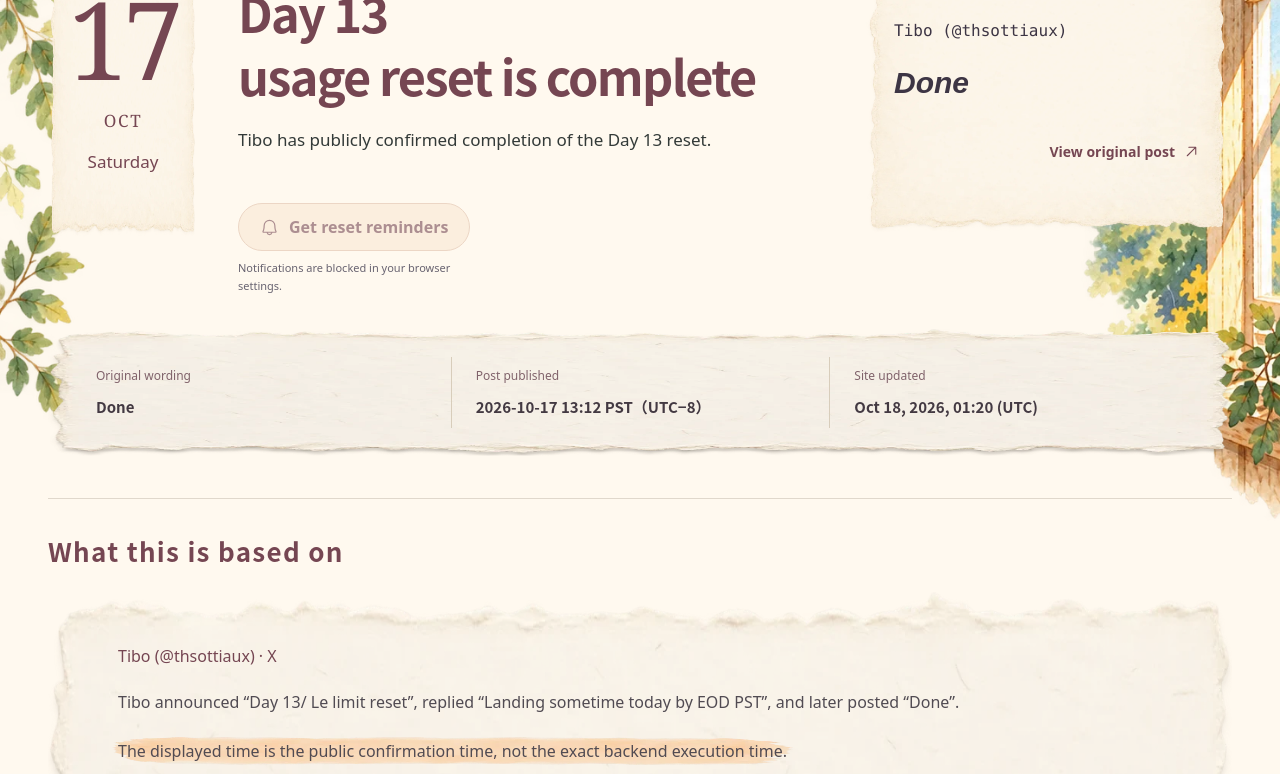
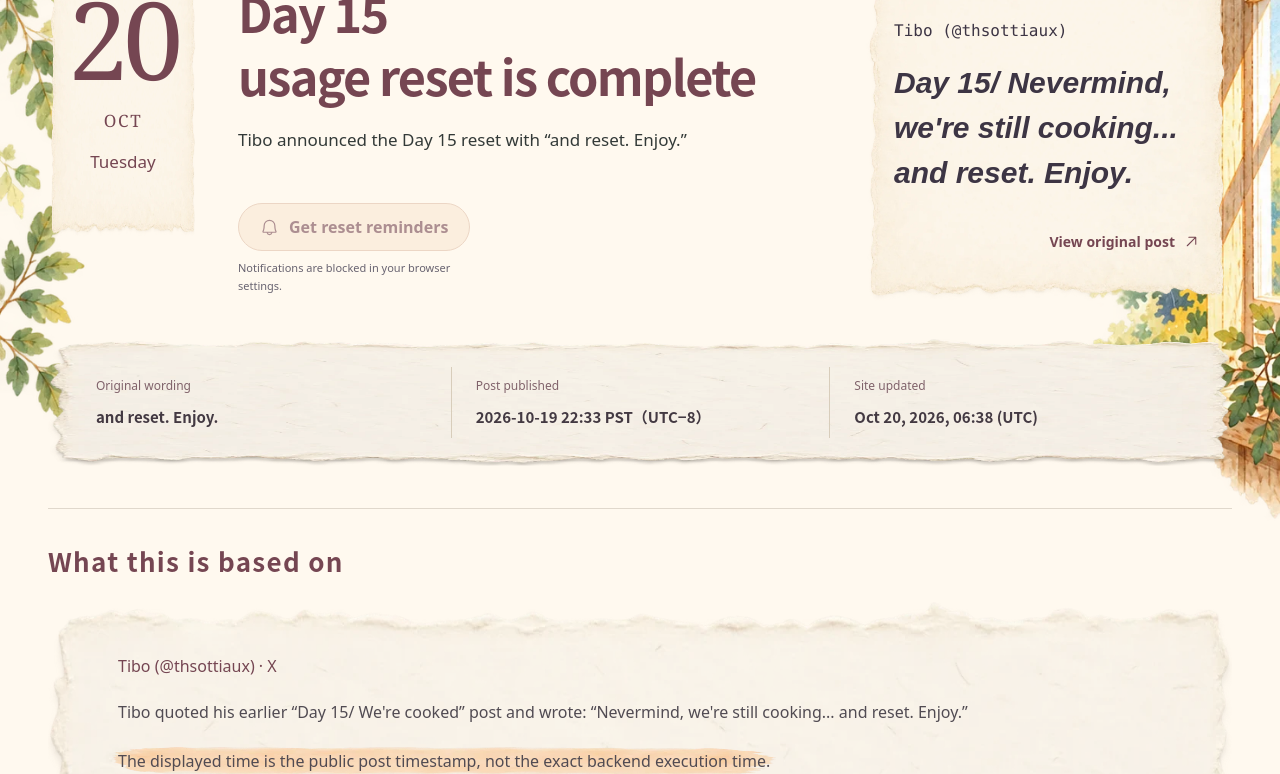
Before and after one commit to Sunzenki/codex-reset-watch, a React (Vite) app: page / in a window 1280 px wide. Shown: the part 220-994 px from the top of the page. Built offline with nearby package versions, Linux system fonts and the light colour scheme.

Commit message:
content: confirm Day 15 Codex usage reset

```diff
--- a/public/data/current.json
+++ b/public/data/current.json
@@ -1,32 +1,18 @@
 {
   "kind": "reset_confirmed",
   "status": "confirmed",
-  "headline": "Day 13 usage reset is complete",
+  "headline": "Day 15 usage reset is complete",
   "resetAt": null,
   "sourceTimezone": "UTC (X timestamp)",
-  "originalTimeText": "Done",
-  "scope": "Day 13 reset; eligible plans and usage windows were not specified.",
+  "originalTimeText": "and reset. Enjoy.",
+  "scope": "Day 15 reset; eligible plans and usage windows were not specified.",
   "announcement": {
     "source": "Tibo (@thsottiaux) / X post",
-    "text": "Done",
-    "translation": "已完成。",
-    "url": "https://x.com/thsottiaux/status/2111566005684289735",
-    "postedAt": "2026-10-17T21:12:21.000Z"
+    "text": "Day 15/ Nevermind, we're still cooking... and reset. Enjoy.",
+    "translation": "第 15 天：没事，我们还在继续忙活……额度也重置了。尽情使用吧。",
+    "url": "https://x.com/thsottiaux/status/2112432076767289678",
+    "postedAt": "2026-10-20T06:33:48.000Z"
   },
-  "previousAnnouncement": {
-    "source": "Tibo (@thsottiaux) / X post",
-    "text": "Day 13/ Le limit reset",
-    "translation": "第 13 天：额度重置。",
-    "url": "https://x.com/thsottiaux/status/2111492673890824348",
-    "postedAt": "2026-10-17T16:20:57.000Z"
-  },
-  "timingSource": {
-    "source": "Tibo (@thsottiaux) / X reply",
-    "text": "Landing sometime today by EOD PST",
-    "translation": "将在今天 PST 当天结束前的某个时候落地。",
-    "url": "https://x.com/thsottiaux/status/2111492738025959922",
-    "postedAt": "2026-10-17T16:21:13.000Z"
-  },
-  "updatedAt": "2026-10-18T01:20:27.332Z",
-  "note": "The displayed time is the public confirmation time, not the exact backend execution time. The earlier EOD PST reply referred to October 17 in Pacific time; its estimated end-of-day boundary is October 18 at 08:00 UTC under literal PST, or 07:00 UTC if PDT was intended. Eligible plans and usage windows were not specified."
+  "updatedAt": "2026-10-20T06:38:32.772Z",
+  "note": "The displayed time is the public post timestamp, not the exact backend execution time. Eligible plans and usage windows were not specified."
 }
--- a/public/data/history.json
+++ b/public/data/history.json
@@ -1,4 +1,24 @@
 [
+  {
+    "id": "reset-2026-10-20-day15-confirmed",
+    "targetAt": "2026-10-20T06:33:48.000Z",
+    "precision": "confirmed",
+    "originalTimezone": "UTC (X timestamp)",
+    "originalTimeText": "and reset. Enjoy.",
+    "announcement": {
+      "source": "Tibo (@thsottiaux) / X post",
+      "text": "Day 15/ Nevermind, we're still cooking... and reset. Enjoy.",
+      "translation": "第 15 天：没事，我们还在继续忙活……额度也重置了。尽情使用吧。",
+      "url": "https://x.com/thsottiaux/status/2112432076767289678",
+      "postedAt": "2026-10-20T06:33:48.000Z"
+    },
+    "outcome": "as_announced",
+    "note": "The displayed time is the public post timestamp, not the exact backend execution time. Eligible plans and usage windows were not specified.",
+    "recordedAt": "2026-10-20T06:38:32.772Z",
+    "eventType": "reset",
+    "resetType": "reset",
+    "timeBasis": "confirmation"
+  },
   {
     "id": "reset-2026-10-17-day13-confirmed",
     "targetAt": "2026-10-17T21:12:21.000Z",
--- a/scripts/postbuild-seo.mjs
+++ b/scripts/postbuild-seo.mjs
@@ -16,7 +16,7 @@ const locales = {
     homeTitle: seoMetadata.en.home.title, historyTitle: seoMetadata.en.history.title,
     homeDescription: seoMetadata.en.home.description, historyDescription: seoMetadata.en.history.description,
     expected: 'Reset expected around', bankedExpected: 'Banked reset expected around', bankedReached: 'Expected banked-reset availability time reached', bankedPending: 'A banked reset is being distributed', bankedObserved: 'Banked reset verified as available', reached: 'The announced reset time has passed',
-    rolloutHeadline: 'Plus 5-hour limit rollout has begun', confirmedResetHeadline: 'Day 13 usage reset is complete', confirmedDateHeadline: 'Tibo confirms a Tuesday reset', untimedHintHeadline: 'A new usage reset announced',
+    rolloutHeadline: 'Plus 5-hour limit rollout has begun', confirmedResetHeadline: 'Day 15 usage reset is complete', confirmedDateHeadline: 'Tibo confirms a Tuesday reset', untimedHintHeadline: 'A new usage reset announced',
     source: 'Original public source', updated: 'Last human update', historyIntro: 'Past public reset posts and their converted times.',
   },
   'zh-CN': {
@@ -24,14 +24,14 @@ const locales = {
     homeTitle: seoMetadata['zh-CN'].home.title, historyTitle: seoMetadata['zh-CN'].history.title,
     homeDescription: seoMetadata['zh-CN'].home.description, historyDescription: seoMetadata['zh-CN'].history.description,
     expected: '预计', bankedExpected: '储备重置机会预计于', bankedReached: '储备重置机会的预计到账时间已到', bankedPending: '储备重置正在发放', bankedObserved: '储备重置已实测到账', reached: '预告重置时间已到', source: '公开原始来源', updated: '本站人工更新', historyIntro: '过往公开重置消息及其时间换算记录。',
-    rolloutHeadline: 'Plus 5 小时限制已开始落地', confirmedResetHeadline: '第 13 天额度重置已完成', confirmedDateHeadline: 'Tibo 确认周二进行重置', untimedHintHeadline: '新一轮额度重置已宣布',
+    rolloutHeadline: 'Plus 5 小时限制已开始落地', confirmedResetHeadline: '第 15 天额度重置已完成', confirmedDateHeadline: 'Tibo 确认周二进行重置', untimedHintHeadline: '新一轮额度重置已宣布',
   },
   'zh-TW': {
     lang: 'zh-TW', intl: 'zh-TW', timeZone: 'Asia/Taipei',
     homeTitle: seoMetadata['zh-TW'].home.title, historyTitle: seoMetadata['zh-TW'].history.title,
     homeDescription: seoMetadata['zh-TW'].home.description, historyDescription: seoMetadata['zh-TW'].history.description,
     expected: '預計', bankedExpected: '儲備重置機會預計於', bankedReached: '儲備重置機會的預計到帳時間已到', bankedPending: '儲備重置正在發放', bankedObserved: '儲備重置已實測到帳', reached: '預告重置時間已到', source: '公開原始來源', updated: '本站人工更新', historyIntro: '過往公開重置消息及其時間換算記錄。',
-    rolloutHeadline: 'Plus 5 小時限制已開始落地', confirmedResetHeadline: '第 13 天額度重置已完成', confirmedDateHeadline: 'Tibo 確認週二進行重置', untimedHintHeadline: '新一輪額度重置已宣布',
+    rolloutHeadline: 'Plus 5 小時限制已開始落地', confirmedResetHeadline: '第 15 天額度重置已完成', confirmedDateHeadline: 'Tibo 確認週二進行重置', untimedHintHeadline: '新一輪額度重置已宣布',
   },
 };
 
--- a/src/i18n.ts
+++ b/src/i18n.ts
@@ -125,30 +125,31 @@ export const ui = {
 
 export const currentCopy: Record<Locale, { headline: string; scope: string; context: string; note: string; sourceTranslation?: string }> = {
   "en": {
-    "headline": "Day 13 usage reset is complete",
-    "scope": "Tibo has publicly confirmed completion of the Day 13 reset.",
-    "context": "Tibo announced “Day 13/ Le limit reset”, replied “Landing sometime today by EOD PST”, and later posted “Done”.",
-    "note": "The displayed time is the public confirmation time, not the exact backend execution time. The earlier EOD PST wording gives an estimated end-of-day boundary of October 18 at 08:00 UTC under literal PST, or 07:00 UTC if PDT was intended. Eligible plans and usage windows were not specified."
+    "headline": "Day 15 usage reset is complete",
+    "scope": "Tibo announced the Day 15 reset with “and reset. Enjoy.”",
+    "context": "Tibo quoted his earlier “Day 15/ We're cooked” post and wrote: “Nevermind, we're still cooking... and reset. Enjoy.”",
+    "note": "The displayed time is the public post timestamp, not the exact backend execution time. Eligible plans and usage windows were not specified."
   },
   "zh-CN": {
-    "headline": "第 13 天额度重置已完成",
-    "sourceTranslation": "已完成。",
-    "scope": "Tibo 已公开确认，第 13 天预告的本轮重置已经完成。",
-    "context": "Tibo 先发布“Day 13/ Le limit reset”，回复将在 PST 当天结束前落地，随后发帖表示：“Done”（已完成）。",
-    "note": "所示时间为完成确认帖的发布时间，不代表后台精确执行时刻。此前 EOD PST 指太平洋时间 10 月 17 日结束前；按字面 PST 换算，预计截止边界为北京时间 10 月 18 日 16:00，若泛指 PDT 则为 15:00。原帖未明确适用套餐及具体额度窗口。"
+    "headline": "第 15 天额度重置已完成",
+    "sourceTranslation": "第 15 天：没事，我们还在继续忙活……额度也重置了。尽情使用吧。",
+    "scope": "Tibo 发帖宣布第 15 天重置：“and reset. Enjoy.”",
+    "context": "Tibo 引用此前“Day 15/ We're cooked”的帖子，表示还在继续忙活，并宣布额度重置。",
+    "note": "所示时间为原帖发布时间，不代表后台精确执行时刻。原帖未明确适用套餐及具体额度窗口。"
   },
   "zh-TW": {
-    "headline": "第 13 天額度重置已完成",
-    "sourceTranslation": "已完成。",
-    "scope": "Tibo 已公開確認，第 13 天預告的本輪重置已經完成。",
-    "context": "Tibo 先發佈「Day 13/ Le limit reset」，回覆將在 PST 當天結束前落地，隨後發帖表示：「Done」（已完成）。",
-    "note": "所示時間為完成確認帖的發佈時間，不代表後台精確執行時間。此前 EOD PST 指太平洋時間 10 月 17 日結束前；按字面 PST 換算，預計截止邊界為台北時間 10 月 18 日 16:00，若泛指 PDT 則為 15:00。原帖未明確適用方案及具體額度視窗。"
+    "headline": "第 15 天額度重置已完成",
+    "sourceTranslation": "第 15 天：沒事，我們還在繼續忙活……額度也重置了。盡情使用吧。",
+    "scope": "Tibo 發帖宣佈第 15 天重置：「and reset. Enjoy.」",
+    "context": "Tibo 引用先前「Day 15/ We're cooked」的貼文，表示還在繼續忙活，並宣佈額度重置。",
+    "note": "所示時間為原帖發佈時間，不代表後台精確執行時間。原帖未明確適用方案及具體額度視窗。"
   }
 };
 
 type RecordCopy = { context: string; note: string };
 export const historyCopy: Record<Locale, Record<string, RecordCopy>> = {
   en: {
+    'reset-2026-10-20-day15-confirmed': {"context": "Tibo quoted his earlier “Day 15/ We're cooked” post and wrote: “Nevermind, we're still cooking... and reset. Enjoy.”", "note": "The displayed time is the public post timestamp, not the exact backend execution time. Eligible plans and usage windows were not specified."},
     'reset-2026-10-17-day13-confirmed': {"context":"Tibo announced “Day 13/ Le limit reset”, replied “Landing sometime today by EOD PST”, and later posted “Done”.","note":"The displayed time is the public confirmation time, not the exact backend execution time. The earlier EOD PST wording gives an estimated end-of-day boundary of October 18 at 08:00 UTC under literal PST, or 07:00 UTC if PDT was intended. Eligible plans and usage windows were not specified."},
     'reset-2026-10-15-day10-confirmed': {"context": "Tibo quoted his “Landing within the next 2 hours” reply and confirmed: “Done and dusted” (completed).", "note": "The displayed time is the public confirmation time, not the exact backend execution time. The earlier estimated deadline was October 15 at 06:56 UTC. Eligible plans and usage windows were not specified."},
     'reset-2026-10-13-day8-global': {"context":"Tibo quoted the EOD PST global-reset announcement and confirmed: “It’s done.”","note":"The displayed time is the public confirmation post time, not the exact backend execution time. The earlier countdown used an estimated deadline of October 13 at 08:00 UTC under literal PST. Eligible plans and usage windows were not separately specified."},
@@ -176,6 +177,7 @@ export const historyCopy: Record<Locale, Record<string, RecordCopy>> = {
     'reset-2026-07-14-banked': { context: 'A banked reset had been added to every account.', note: 'Users needed to claim this banked reset on desktop or web to restore weekly usage. The post timestamp is used.' },
   },
   'zh-CN': {
+    'reset-2026-10-20-day15-confirmed': {"context": "Tibo 引用此前“Day 15/ We're cooked”的帖子，表示还在继续忙活，并宣布额度重置。", "note": "所示时间为原帖发布时间，不代表后台精确执行时刻。原帖未明确适用套餐及具体额度窗口。"},
     'reset-2026-10-17-day13-confirmed': {"context":"Tibo 先发布“Day 13/ Le limit reset”，回复将在 PST 当天结束前落地，随后发帖表示：“Done”（已完成）。","note":"所示时间为完成确认帖的发布时间，不代表后台精确执行时刻。此前 EOD PST 指太平洋时间 10 月 17 日结束前；按字面 PST 换算，预计截止边界为北京时间 10 月 18 日 16:00，若泛指 PDT 则为 15:00。原帖未明确适用套餐及具体额度窗口。"},
     'reset-2026-10-15-day10-confirmed': {"context": "Tibo 引用了“未来两小时内落地”的回复，并表示：“Done and dusted”（已经搞定）。", "note": "所示时间为完成确认帖的发布时间，不代表后台精确执行时刻。此前预计截止时间为北京时间 10 月 15 日 14:56。原帖未明确适用套餐及具体额度窗口。"},
     'reset-2026-10-13-day8-global': {"context":"Tibo 引用了本轮“EOD PST 前落地”的全局重置预告，并明确表示：“已经完成了。”","note":"所示时间为完成确认帖的发布时间，不代表后台精确执行时刻。此前倒计时按字面 PST 换算至 10 月 13 日 16:00 UTC+8，仅为预计截止时间。原帖未单独列明适用套餐及具体额度窗口。"},
@@ -203,6 +205,7 @@ export const historyCopy: Record<Locale, Record<string, RecordCopy>> = {
     'reset-2026-07-14-banked': { context: '为庆祝里程碑，我们已经向每个人的账户添加了一次储备重置。', note: '这是 banked reset，需要用户在桌面端或网页端自行使用以恢复每周额度。记录时间采用原帖发布时间。' },
   },
   'zh-TW': {
+    'reset-2026-10-20-day15-confirmed': {"context": "Tibo 引用先前「Day 15/ We're cooked」的貼文，表示還在繼續忙活，並宣佈額度重置。", "note": "所示時間為原帖發佈時間，不代表後台精確執行時間。原帖未明確適用方案及具體額度視窗。"},
     'reset-2026-10-17-day13-confirmed': {"context":"Tibo 先發佈「Day 13/ Le limit reset」，回覆將在 PST 當天結束前落地，隨後發帖表示：「Done」（已完成）。","note":"所示時間為完成確認帖的發佈時間，不代表後台精確執行時間。此前 EOD PST 指太平洋時間 10 月 17 日結束前；按字面 PST 換算，預計截止邊界為台北時間 10 月 18 日 16:00，若泛指 PDT 則為 15:00。原帖未明確適用方案及具體額度視窗。"},
     'reset-2026-10-15-day10-confirmed': {"context": "Tibo 引用了「未來兩小時內落地」的回覆，並表示：「Done and dusted」（已經搞定）。", "note": "所示時間為完成確認帖的發佈時間，不代表後台精確執行時間。此前預計截止時間為台北時間 10 月 15 日 14:56。原帖未明確適用方案及具體額度視窗。"},
     'reset-2026-10-13-day8-global': {"context":"Tibo 引用了本輪「EOD PST 前落地」的全局重置預告，並明確表示：「已經完成了。」","note":"所示時間為完成確認帖的發佈時間，不代表後台精確執行時間。此前倒數按字面 PST 換算至 10 月 13 日 16:00 UTC+8，僅為預計截止時間。原帖未單獨列明適用方案及具體額度視窗。"},
```
Also changed, not shown: public/data/push-message.json (+7 -7 lines), 1 other file (tests, documents, lock files or other folders).
